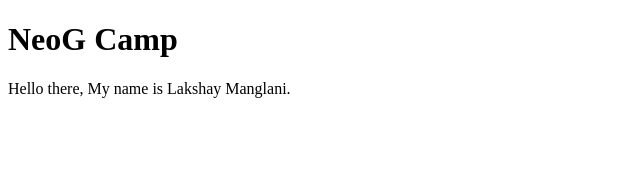
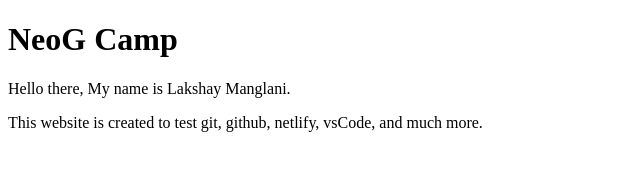
Before and after one commit to LakshayManglani/neogLesson02, a plain HTML site: page index.html in a window 1280 px wide. Shown: the whole page, without its empty margins (0-640 px from the left). Drawn offline with Linux system fonts and the light colour scheme.

Commit message:
docs: Update Text index.html

```diff
--- a/index.html
+++ b/index.html
@@ -9,5 +9,6 @@
 <body>
     <h1>NeoG Camp</h1>
     <p>Hello there, My name is Lakshay Manglani.</p>
+    <p>This website is created to test git, github, netlify, vsCode, and much more.</p>
 </body>
 </html>
```
